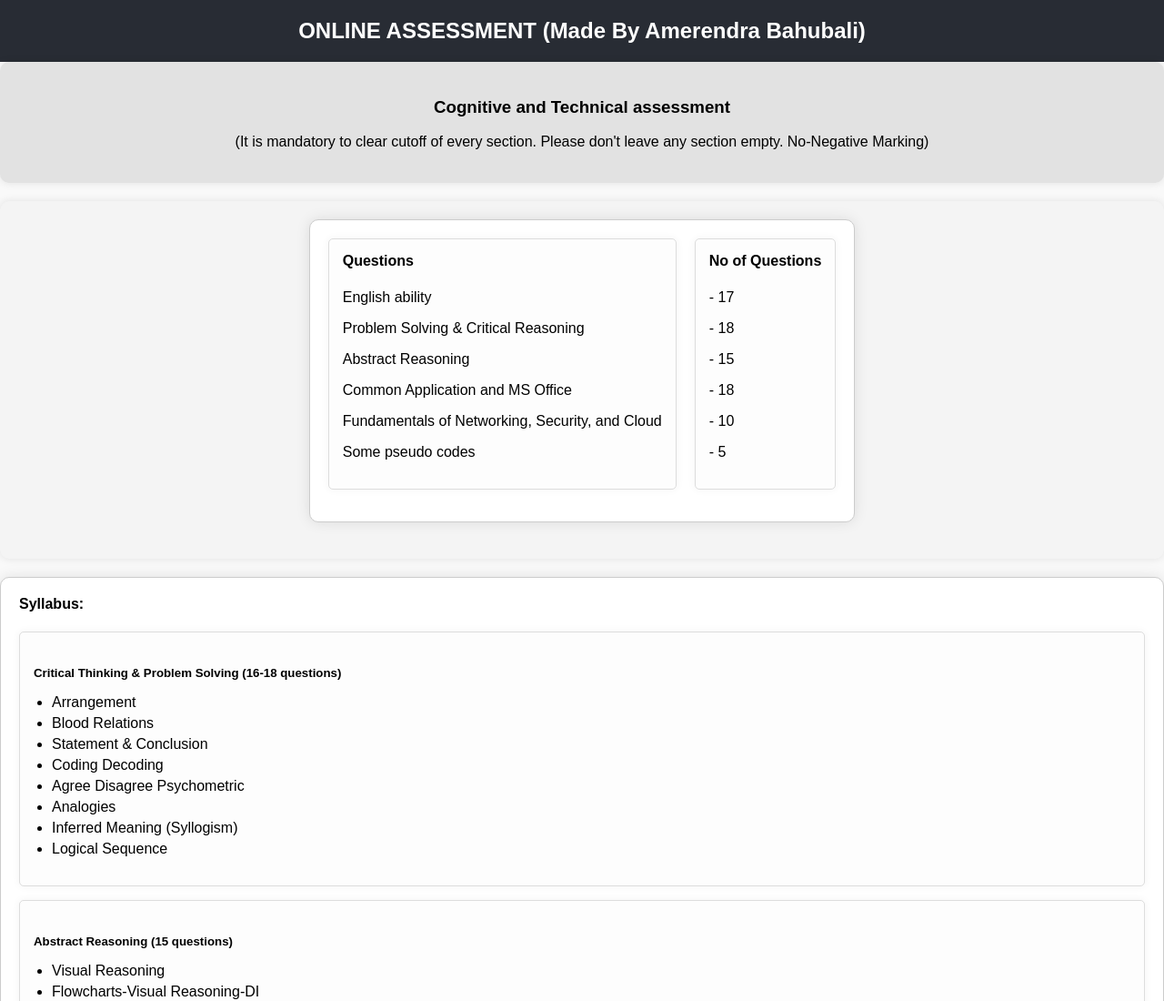
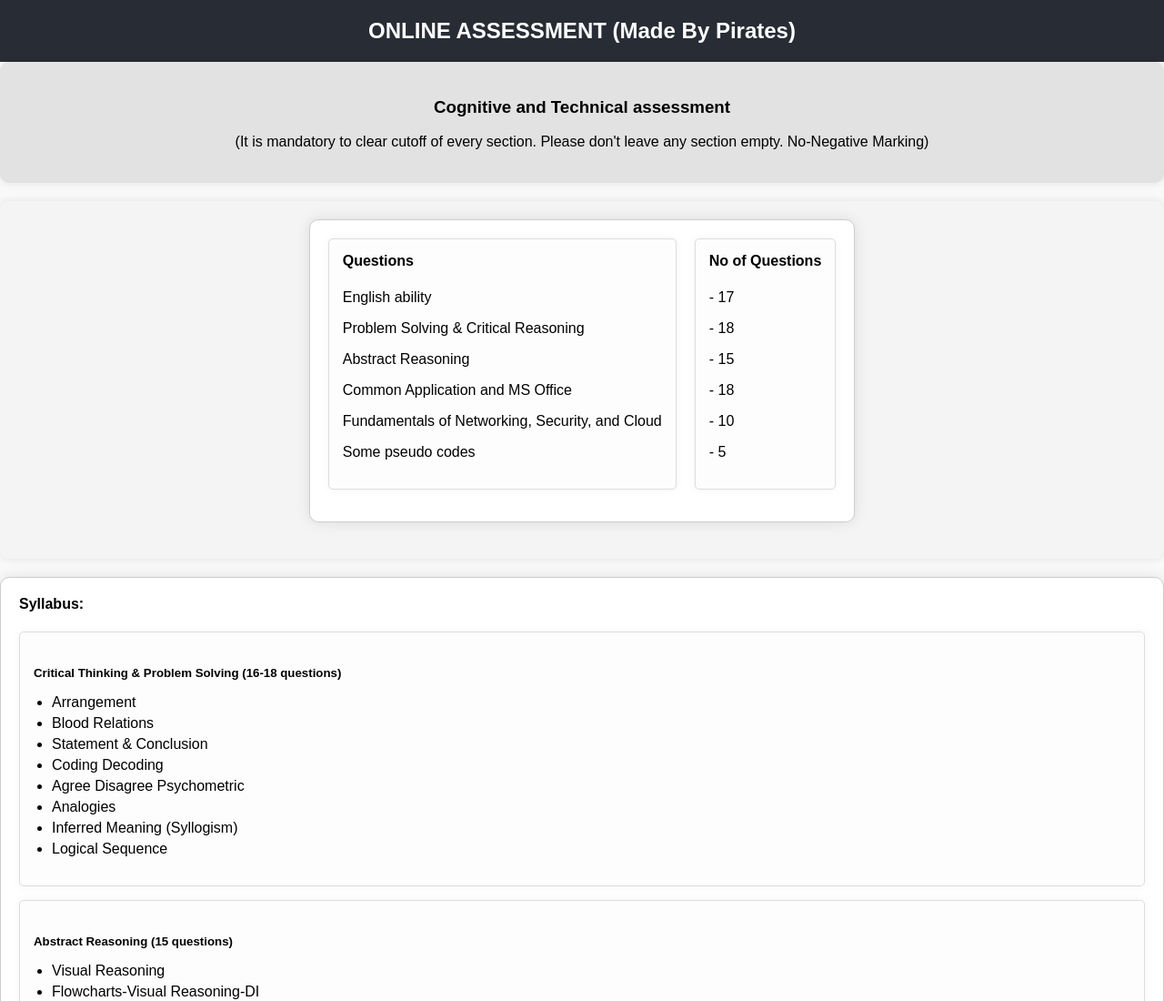
Before and after one commit to Arshsharma2500/Restart, a plain HTML site: page index.html in a window 1280 px wide. Shown: the top 1100 px of the page at 91% size. Drawn offline with Linux system fonts and the light colour scheme.

Commit message:
some updates

```diff
--- a/index.html
+++ b/index.html
@@ -8,7 +8,7 @@
 </head>
 <body>
     <header>
-        <h2>ONLINE ASSESSMENT (Made By Amerendra Bahubali)</h2>
+        <h2>ONLINE ASSESSMENT (Made By Pirates)</h2>
     </header>
 
     <section id="assessment-info">
```
